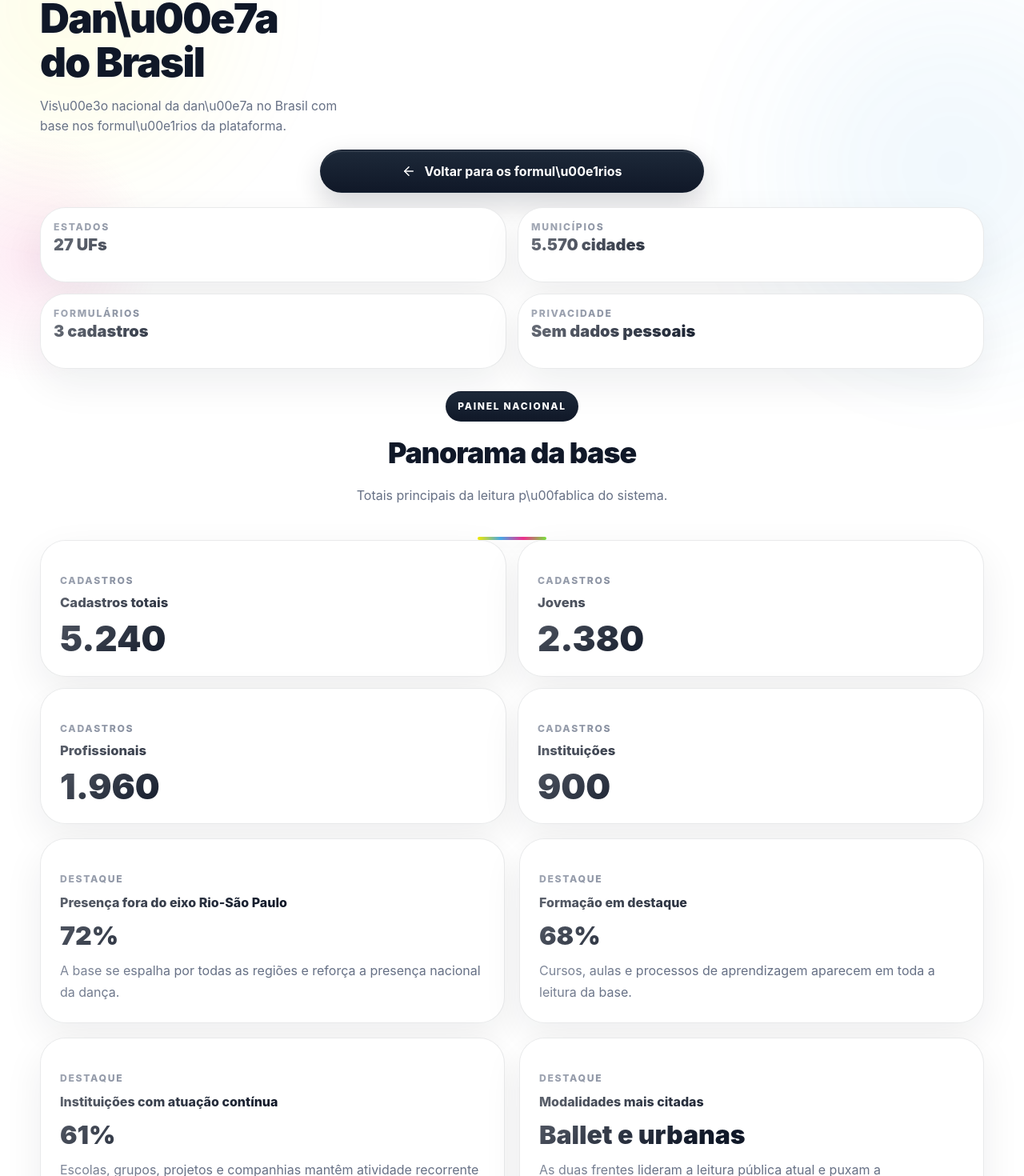
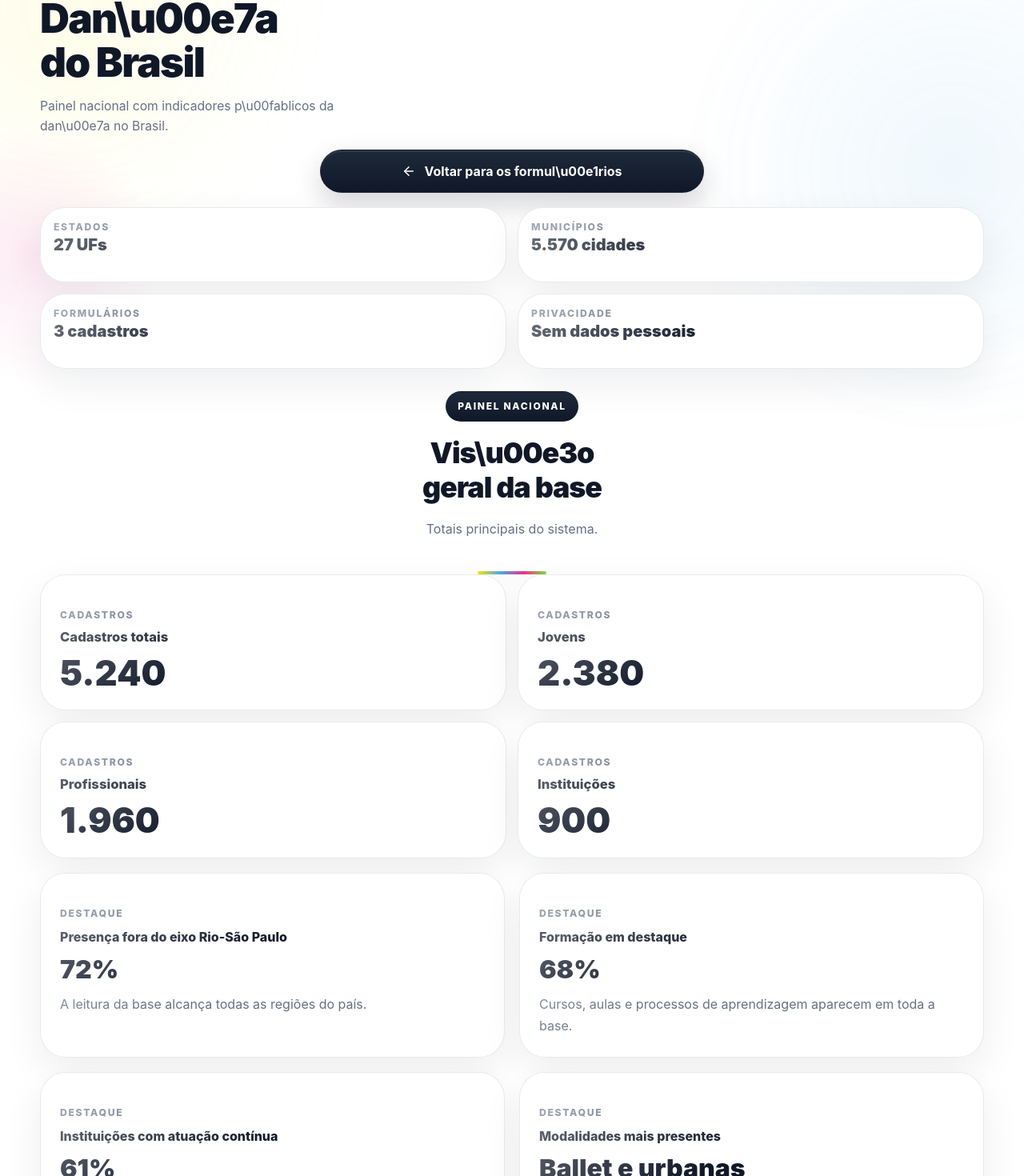
Before and after one commit to abcaa-ong/sibradanca-frontend, a React (Vite) app: page /estatisticas in a window 1280 px wide. Shown: the part 260-1730 px from the top of the page at 80% size. Built offline with nearby package versions, Linux system fonts and the light colour scheme; no server answers.

Commit message:
refactor: align public dashboard with product scope

```diff
--- a/src/css/statistics-page.css
+++ b/src/css/statistics-page.css
@@ -21,7 +21,7 @@
   line-height: 1.06;
   letter-spacing: -0.035em;
   font-weight: 900;
-  max-inline-size: 12ch;
+  max-inline-size: 14ch;
   text-wrap: balance;
 }
 
@@ -102,7 +102,7 @@
 }
 
 .statistics-metric-card {
-  min-height: 186px;
+  min-height: 172px;
 }
 
 .statistics-metric-title {
--- a/src/pages/StatisticsPage.tsx
+++ b/src/pages/StatisticsPage.tsx
@@ -41,22 +41,22 @@ const headlineCards = [
   {
     label: 'Presen\u00e7a fora do eixo Rio-S\u00e3o Paulo',
     percent: '72%',
-    detail: 'A base se espalha por todas as regi\u00f5es e refor\u00e7a a presen\u00e7a nacional da dan\u00e7a.',
+    detail: 'A leitura da base alcan\u00e7a todas as regi\u00f5es do pa\u00eds.',
   },
   {
     label: 'Forma\u00e7\u00e3o em destaque',
     percent: '68%',
-    detail: 'Cursos, aulas e processos de aprendizagem aparecem em toda a leitura da base.',
+    detail: 'Cursos, aulas e processos de aprendizagem aparecem em toda a base.',
   },
   {
     label: 'Institui\u00e7\u00f5es com atua\u00e7\u00e3o cont\u00ednua',
     percent: '61%',
-    detail: 'Escolas, grupos, projetos e companhias mant\u00eam atividade recorrente ao longo do ano.',
+    detail: 'Escolas, grupos, projetos e companhias mant\u00eam rotina ao longo do ano.',
   },
   {
-    label: 'Modalidades mais citadas',
+    label: 'Modalidades mais presentes',
     percent: 'Ballet e urbanas',
-    detail: 'As duas frentes lideram a leitura p\u00fablica atual e puxam a movimenta\u00e7\u00e3o da base.',
+    detail: 'As modalidades lideram a leitura p\u00fablica atual da base.',
   },
 ]
 
@@ -116,20 +116,20 @@ const modalityDistribution: ChartItem[] = [
   { name: 'Dan\u00e7a de sal\u00e3o', value: 520 },
 ]
 
-const trainingDistribution: ChartItem[] = [
-  { name: 'Em forma\u00e7\u00e3o', value: 1430 },
-  { name: 'Autodidatas', value: 860 },
-  { name: 'Cursos t\u00e9cnicos', value: 720 },
-  { name: 'Gradua\u00e7\u00e3o', value: 480 },
-  { name: 'P\u00f3s-gradua\u00e7\u00e3o', value: 170 },
+const financingDistribution: ChartItem[] = [
+  { name: 'Fam\u00edlia', value: 1420 },
+  { name: 'Pr\u00f3pria pessoa', value: 1190 },
+  { name: 'Escola ou grupo', value: 760 },
+  { name: 'Edital ou bolsa', value: 540 },
+  { name: 'Patroc\u00ednio e apoio', value: 330 },
 ]
 
-const supportDistribution: ChartItem[] = [
-  { name: 'Cursos e forma\u00e7\u00e3o', value: 940 },
-  { name: 'Festivais e eventos', value: 860 },
-  { name: 'Editais e oportunidades', value: 790 },
-  { name: 'Conte\u00fado digital', value: 650 },
-  { name: 'Gest\u00e3o e carreira', value: 520 },
+const costDistribution: ChartItem[] = [
+  { name: 'At\u00e9 R$ 100', value: 930 },
+  { name: 'De R$ 101 a R$ 250', value: 1180 },
+  { name: 'De R$ 251 a R$ 500', value: 920 },
+  { name: 'De R$ 501 a R$ 900', value: 610 },
+  { name: 'Acima de R$ 900', value: 340 },
 ]
 
 const institutionStructureDistribution: ChartItem[] = [
@@ -216,7 +216,7 @@ export default function StatisticsPage() {
               <Badge dark>Estat\u00edsticas nacionais</Badge>
               <h1>Banco Nacional de Dados da Dan\u00e7a do Brasil</h1>
               <p className="statistics-hero-description">
-                Vis\u00e3o nacional da dan\u00e7a no Brasil com base nos formul\u00e1rios da plataforma.
+                Painel nacional com indicadores p\u00fablicos da dan\u00e7a no Brasil.
               </p>
             </div>
 
@@ -242,8 +242,8 @@ export default function StatisticsPage() {
           <div className="container">
             <SectionTitle
               badge="Painel nacional"
-              title="Panorama da base"
-              description="Totais principais da leitura p\u00fablica do sistema."
+              title="Vis\u00e3o geral da base"
+              description="Totais principais do sistema."
             />
 
             <div className="statistics-kpi-grid statistics-kpi-grid--four">
@@ -290,7 +290,7 @@ export default function StatisticsPage() {
             <SectionTitle
               badge="Territ\u00f3rio"
               title="Presen\u00e7a da dan\u00e7a no pa\u00eds"
-              description="Estados e cidades com maior movimenta\u00e7\u00e3o na leitura atual."
+              description="Estados e cidades com maior movimenta\u00e7\u00e3o."
             />
 
             <div className="statistics-chart-grid two-columns">
@@ -327,7 +327,7 @@ export default function StatisticsPage() {
             <SectionTitle
               badge="Perfis e modalidades"
               title="Quem aparece nesta leitura"
-              description="Faixa et\u00e1ria, g\u00eanero e modalidades mais presentes na base."
+              description="Faixa et\u00e1ria, g\u00eanero e modalidades."
             />
 
             <div className="statistics-chart-grid three-columns">
@@ -358,22 +358,22 @@ export default function StatisticsPage() {
         <section className="section-space">
           <div className="container">
             <SectionTitle
-              badge="Forma\u00e7\u00e3o e estrutura"
-              title="Percursos, temas e institui\u00e7\u00f5es"
-              description="Uma leitura das trajet\u00f3rias, interesses e organiza\u00e7\u00e3o da base."
+              badge="Economia e estrutura"
+              title="Como a base mostra a pr\u00e1tica da dan\u00e7a"
+              description="Financiamento, custos e estrutura das institui\u00e7\u00f5es."
             />
 
             <div className="statistics-chart-grid three-columns">
               <ChartPanel
-                title="Forma\u00e7\u00e3o"
-                data={trainingDistribution}
-                eyebrowLabel="Percursos"
+                title="Quem financia a pr\u00e1tica"
+                data={financingDistribution}
+                eyebrowLabel="Economia"
                 summaryItems={5}
               />
               <ChartPanel
-                title="Interesses mais frequentes"
-                data={supportDistribution}
-                eyebrowLabel="Temas"
+                title="Investimento mensal com dan\u00e7a"
+                data={costDistribution}
+                eyebrowLabel="Custos"
                 summaryItems={5}
               />
               <ChartPanel
```
